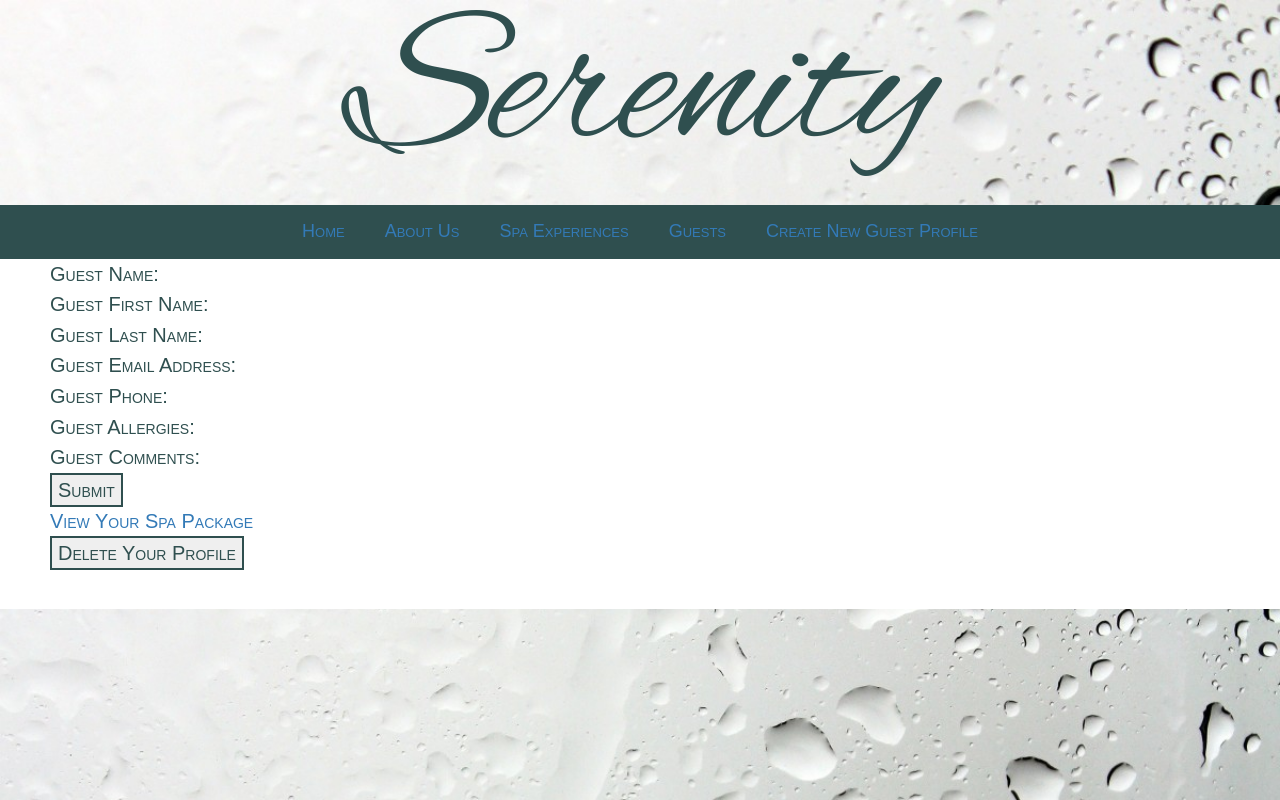
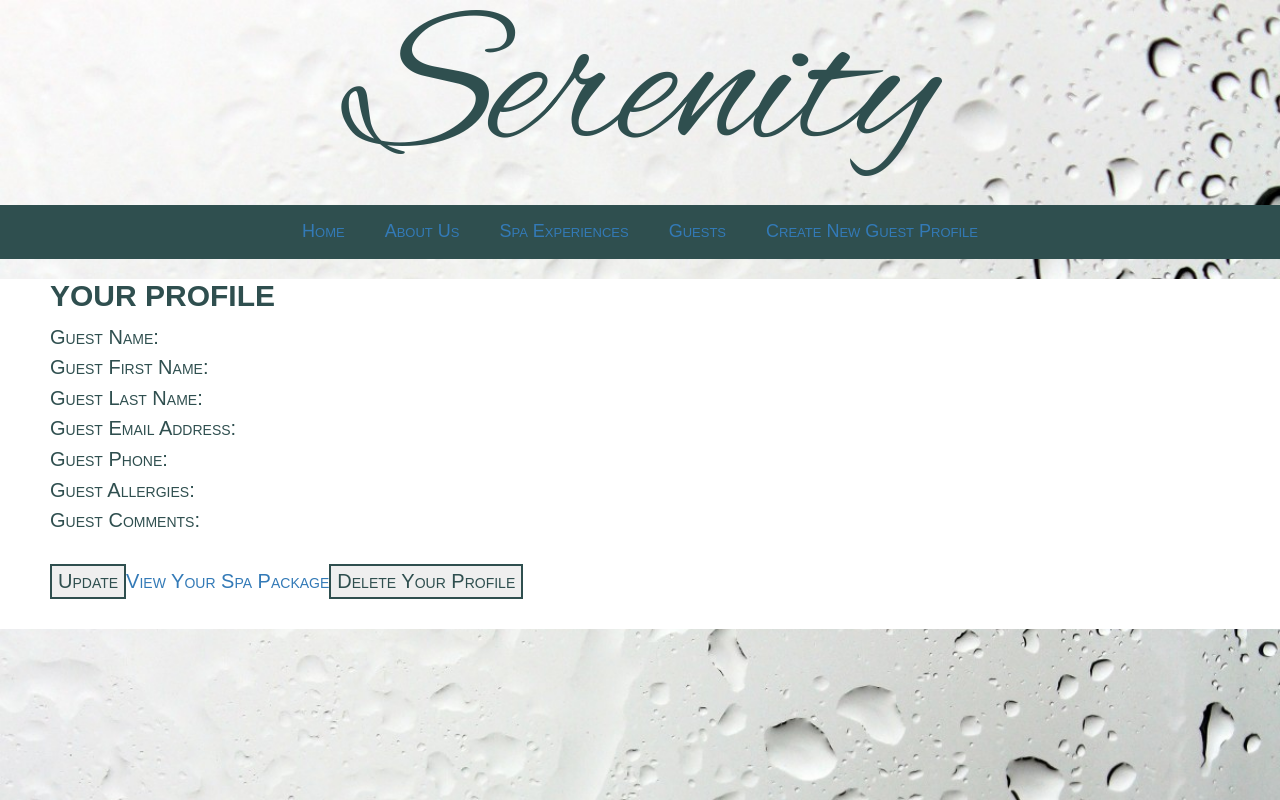
Before and after one commit to lillianku/serenity, a React (Create React App) app in the folder client/: page /guests/1 in a window 1280 px wide. Built offline with nearby package versions, Linux system fonts and the light colour scheme; no server answers; a web font is replaced by a local one.

Commit message:
adds delete, update, and view package links/buttons

```diff
--- a/client/src/components/Guest.js
+++ b/client/src/components/Guest.js
@@ -20,6 +20,7 @@ class Guest extends React.Component {
 
     return (
       <div className="Guest">
+        <h2>Your Profile</h2>
         Guest Name: <input value={username} name="username" onChange={this.handleChange}/>
         <br />
         Guest First Name: <input value={first_name} name="first_name" onChange={this.handleChange}/>
@@ -34,11 +35,13 @@ class Guest extends React.Component {
         <br />
         Guest Comments: <input value={comments} name="comments" onChange={this.handleChange}/>
         <br />
-        <button onClick={this.handleSubmit}>Submit</button>
         <br />
-        <Link to={`/guests/${id}/package`}>View Your Spa Package</Link>
-        <br />
-        <button onClick={this.handleDelete}>Delete Your Profile</button>
+
+        <span>
+          <button className="GuestButtons" onClick={this.handleSubmit}>Update</button>
+          <Link className="GuestButtons" to={`/guests/${id}/package`}>View Your Spa Package</Link>
+          <button className="GuestButtons" onClick={this.handleDelete}>Delete Your Profile</button>
+        </span>
 
       </div>
     );
@@ -80,13 +83,13 @@ class Guest extends React.Component {
     });
   }
 
-  handleDelete () {
-    const { match, history } = this.props;
-    const { id } = match.params;
-    axios.delete(`/guests/${id}`).then(res => {
-      history.push('/guests');
-    });
-  }
+  // handleDelete () {
+  //   const { match, history } = this.props;
+  //   const { id } = match.params;
+  //   axios.delete(`/guests/${id}`).then(res => {
+  //     history.push('/guests');
+  //   });
+  // }
 
 
   componentDidMount () {
```
